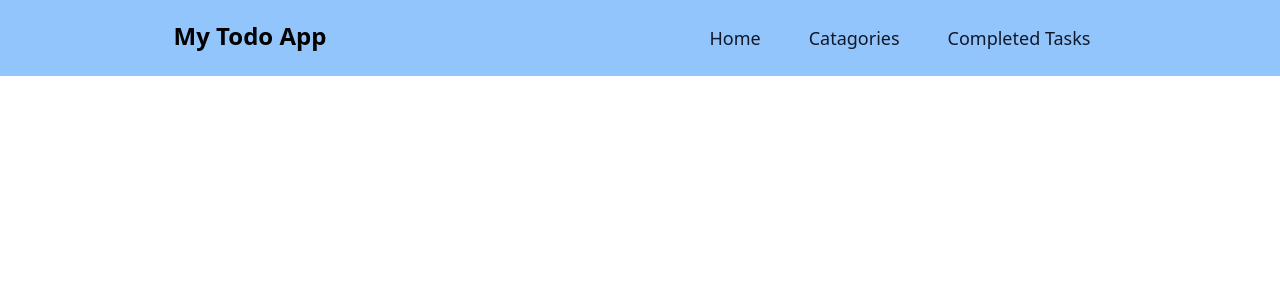
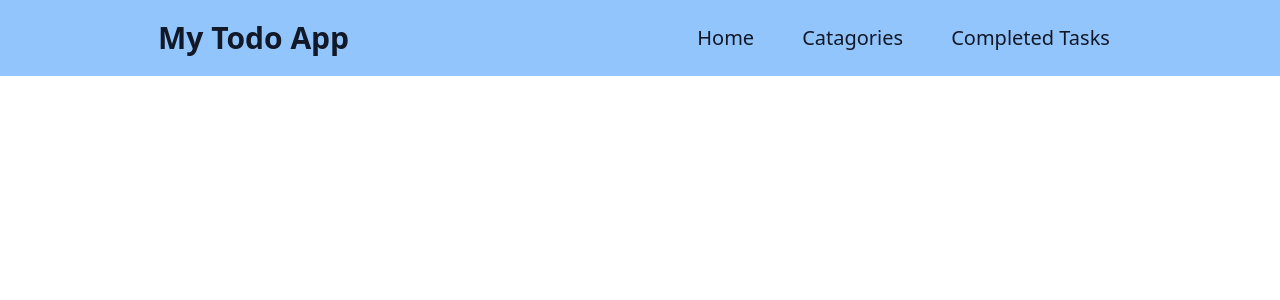
Before and after one commit to Riyaazct/todo-list-react, a React (Create React App) app in the folder client/: page / in a window 1280 px wide. Shown: the top 300 px of the page. Built offline with nearby package versions, Linux system fonts and the light colour scheme.

Commit message:
update navbar

```diff
--- a/client/src/components/NavBar.js
+++ b/client/src/components/NavBar.js
@@ -11,24 +11,26 @@ const NavBar = () => {
 
   return (
     <div className="w-screen bg-blue-300 md:flex justify-around">
-      <h1 className="p-2 text-2xl font-bold lg:mt-3 ">My Todo App</h1>
+      <h1 className="text-gray-900 p-3 text-2xl font-bold md:mt-2 lg:text-3xl ">
+        My Todo App
+      </h1>
       <BiMenuAltRight
         className={
           !isActive
-            ? "absolute top-1 right-0 cursor-pointer md:hidden"
+            ? "absolute top-2 right-0 cursor-pointer md:hidden"
             : "hidden"
         }
         onClick={handleClick}
-        size={35}
+        size={40}
       />
       <MdClose
         className={
           isActive
-            ? "absolute top-1 right-0 cursor-pointer md:hidden"
+            ? "absolute top-2 right-0 cursor-pointer md:hidden"
             : "hidden"
         }
         onClick={handleClick}
-        size={35}
+        size={40}
       />
 
       <div
@@ -39,13 +41,13 @@ const NavBar = () => {
         }
       >
         <ul className="md:flex">
-          <li className="p-1  text-gray-900 md:text-lg md:mx-5">
+          <li className="p-1 text-gray-900 md:text-xl md:mx-5">
             Home
           </li>
-          <li className="p-1  text-gray-900 md:text-lg md:mx-5">
+          <li className="p-1 text-gray-900 md:text-xl md:mx-5">
             Catagories
           </li>
-          <li className="p-1  text-gray-900 md:text-lg md:ml-5">
+          <li className="p-1  text-gray-900 md:text-xl md:ml-5">
             Completed Tasks
           </li>
         </ul>
```
